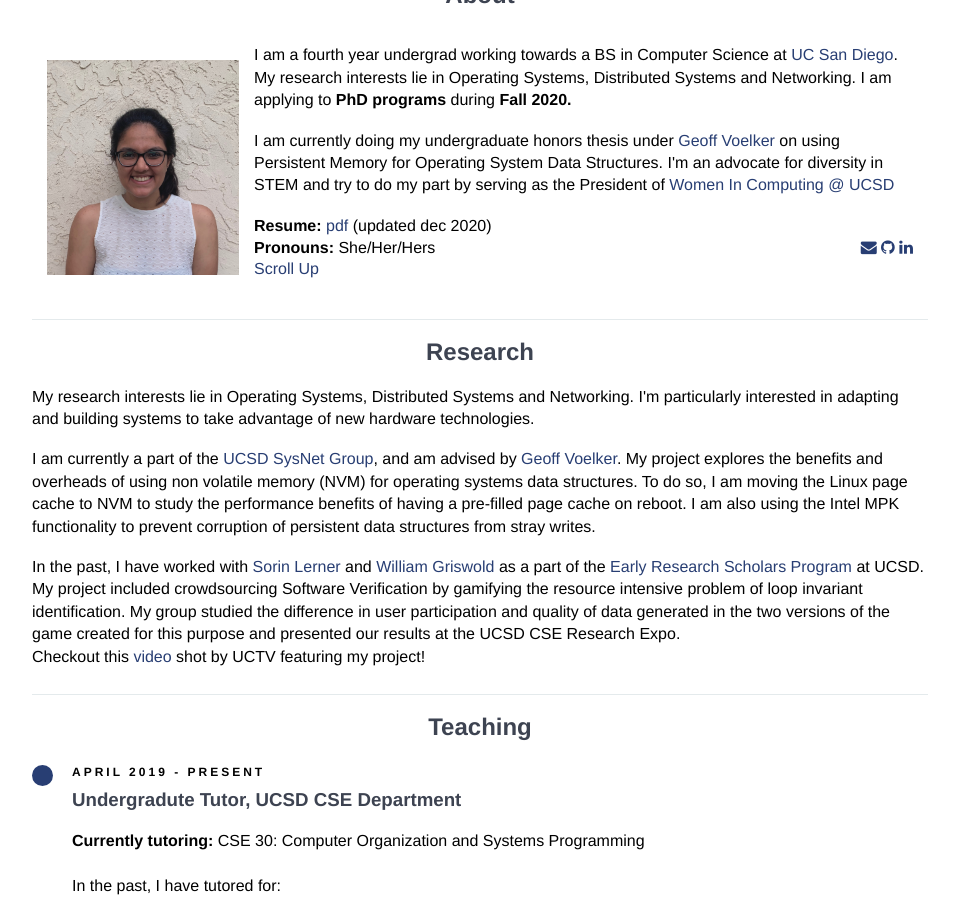
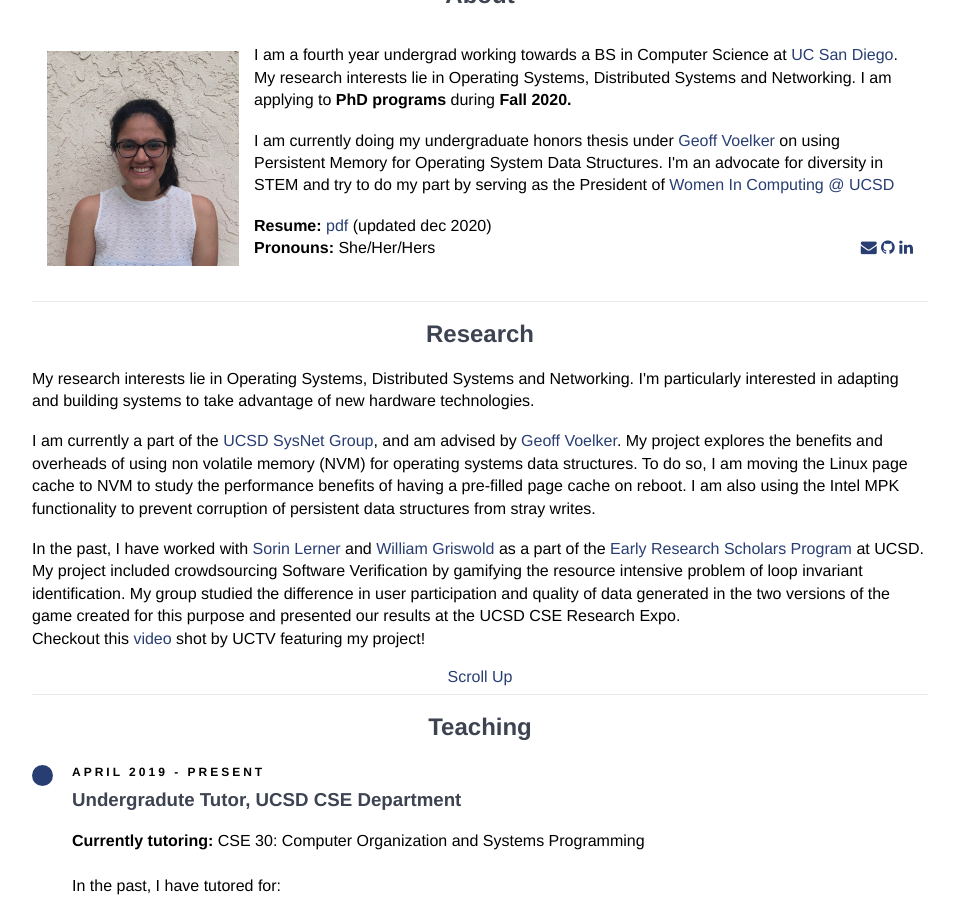
Before and after one commit to p-suneja/p-suneja.github.io, a Jekyll site: the page built from index.html, in a window 1280 px wide and 900 px high, scrolled down 206 px. Shown: the whole window, without its empty margins (160-1114 px from the left). Built offline with Jekyll 4.4.1, drawn with Linux system fonts in a browser that asks for light colours; nearby versions of some CDN libraries.

Commit message:
adding scroll to research

```diff
--- a/index.html
+++ b/index.html
@@ -40,7 +40,6 @@ title: Priyal Suneja
 	    		    <a href="https://www.linkedin.com/in/priyalsuneja/" target="_blank"><i class="fa fa-linkedin"></i></a>
 		 	      </p>
 			</section>
-        <a style="float:center" href="#" class="scrollup">Scroll Up</a>
 		</div>
 		<div style="clear:both"></div>
 		</section>
@@ -91,6 +90,7 @@ title: Priyal Suneja
     <br>
 
     </section>
+    <a style="float:center" href="#" class="scrollup">Scroll Up</a>
 </div>
 
 <div class="col-md-12 example-title">
```
